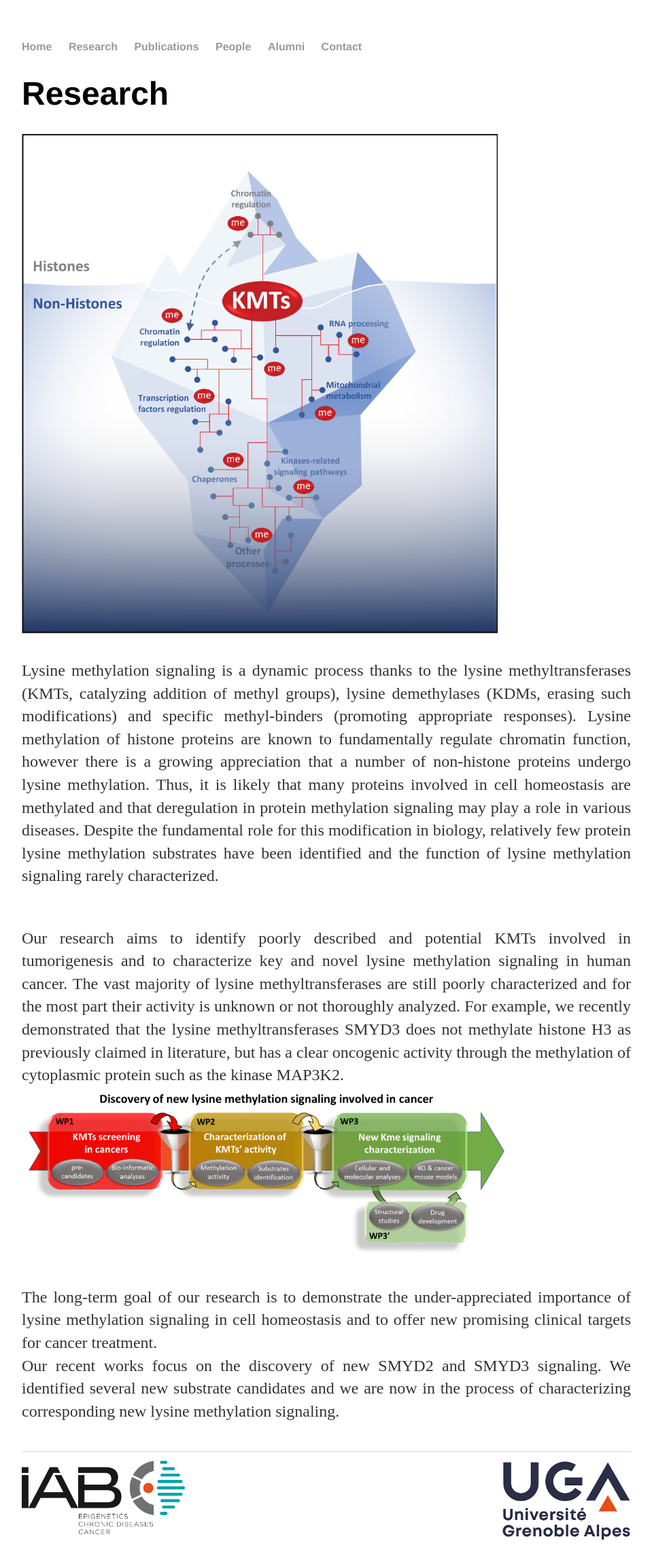
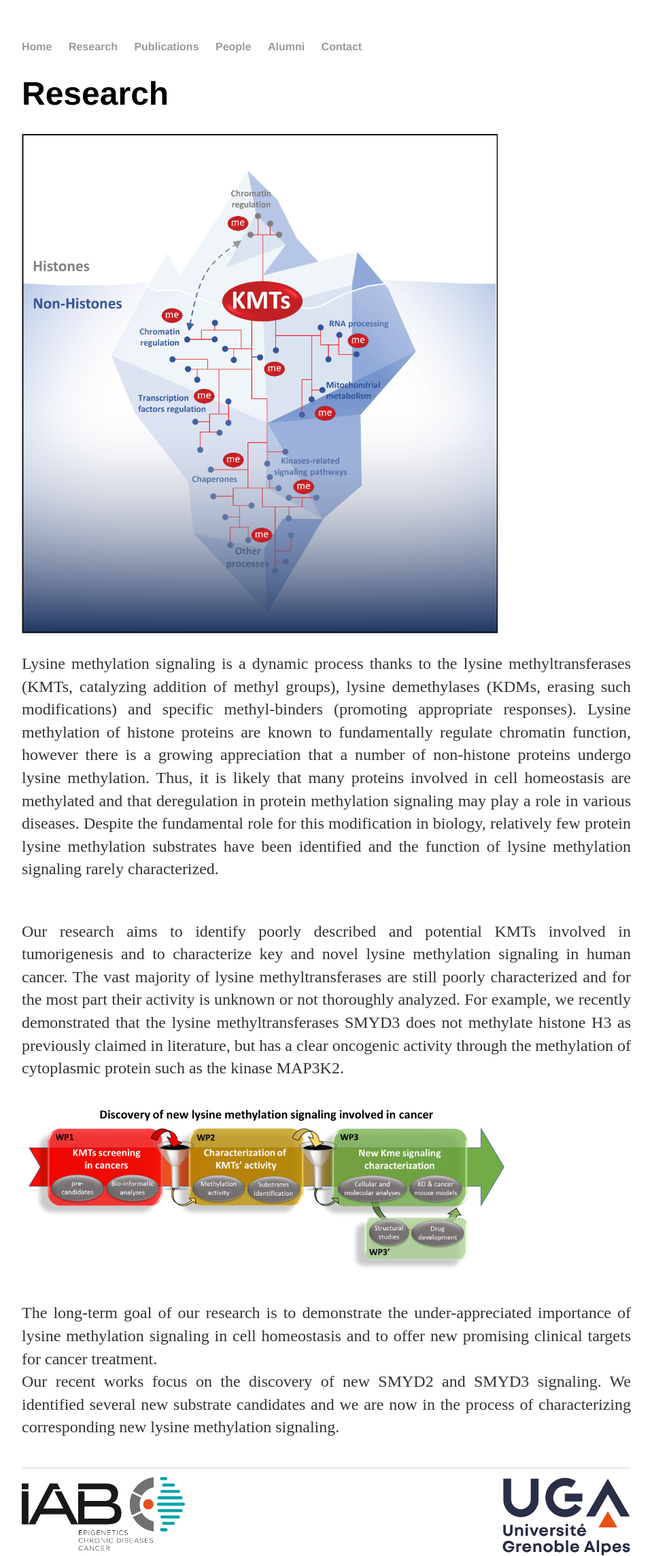
Before and after one commit to Reynoird-Lab/Reynoird-lab.github.io, a Jekyll site: the page built from Research/index.html, in a window 1280 px wide. Shown: the whole page at 68% size, without its empty margins (160-1119 px from the left). Built offline with Jekyll 4.4.1, drawn with Linux system fonts in a browser that asks for light colours; Markdown is read by kramdown in place of the engine named in the settings; before the commit the page ends 2266 px from its top, so only the background shows below that.

Commit message:
Update index.html

```diff
--- a/Research/index.html
+++ b/Research/index.html
@@ -4,9 +4,9 @@
 ---
 	<h1>{{ page.title }}</h1>
 
-<img src="https://reynoird-lab.github.io/Images/Lukinovic V graphical abstract CMYK_revision.png" title="Lysine Methylation Signaling" width="700" style="margin: 0px 10px 10px 0px;"/>
+<img src="https://reynoird-lab.github.io/Images/Lukinovic V graphical abstract CMYK_revision.png" title="Lysine Methylation Signaling" width="700" style="margin: 0px 0px 0px 0px;"/>
 <p align="justify"> Lysine methylation signaling is a dynamic process thanks to the lysine methyltransferases (KMTs, catalyzing addition of methyl groups), lysine demethylases (KDMs, erasing such modifications) and specific methyl-binders (promoting appropriate responses). Lysine methylation of histone proteins are known to fundamentally regulate chromatin function, however there is a growing appreciation that a number of non-histone proteins undergo lysine methylation. Thus, it is likely that many proteins involved in cell homeostasis are methylated and that deregulation in protein methylation signaling may play a role in various diseases. Despite the fundamental role for this modification in biology, relatively few protein lysine methylation substrates have been identified and the function of lysine methylation signaling rarely characterized. <br></div>
 <p align="justify"><br>Our research aims to identify poorly described and potential KMTs involved in tumorigenesis and to characterize key and novel lysine methylation signaling in human cancer. The vast majority of lysine methyltransferases are still poorly characterized and for the most part their activity is unknown or not thoroughly analyzed. For example, we recently demonstrated that the lysine methyltransferases SMYD3 does not methylate histone H3 as previously claimed in literature, but has a clear oncogenic activity through the methylation of cytoplasmic protein such as the kinase MAP3K2.<br>
-<img src="https://reynoird-lab.github.io/Images/research.png" title="research" width="700" style="margin: 0px 0px 10px 10px;" />
+<br><img src="https://reynoird-lab.github.io/Images/research.png" title="research" width="700" style="margin: 0px 0px 10px 10px;" />
 <p align="justify">The long-term goal of our research is to demonstrate the under-appreciated importance of lysine methylation signaling in cell homeostasis and to offer new promising clinical targets for cancer treatment.
 <br>Our recent works focus on the discovery of new SMYD2 and SMYD3 signaling. We identified several new substrate candidates and we are now in the process of characterizing corresponding new lysine methylation signaling.</p><br>
```
